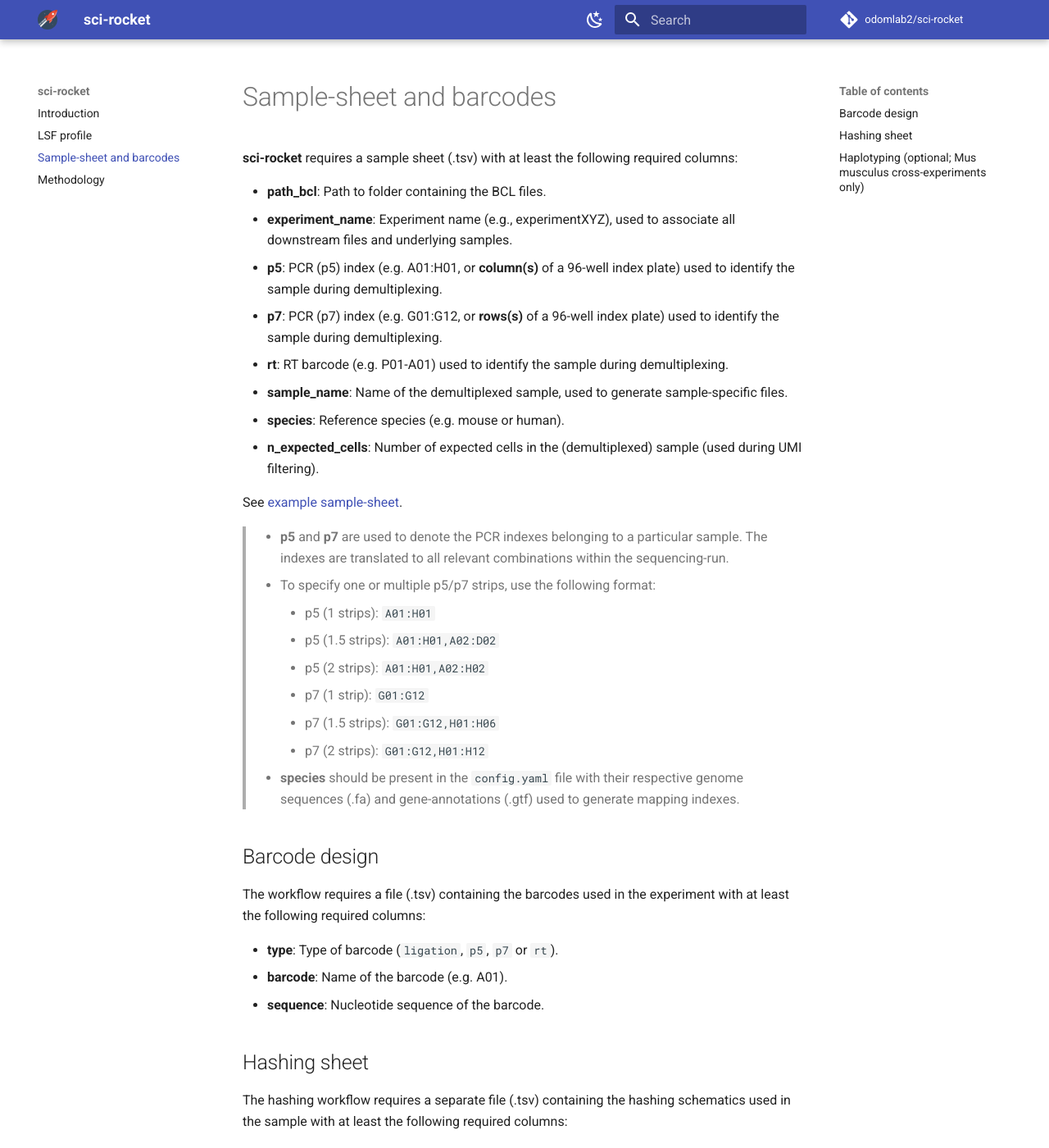
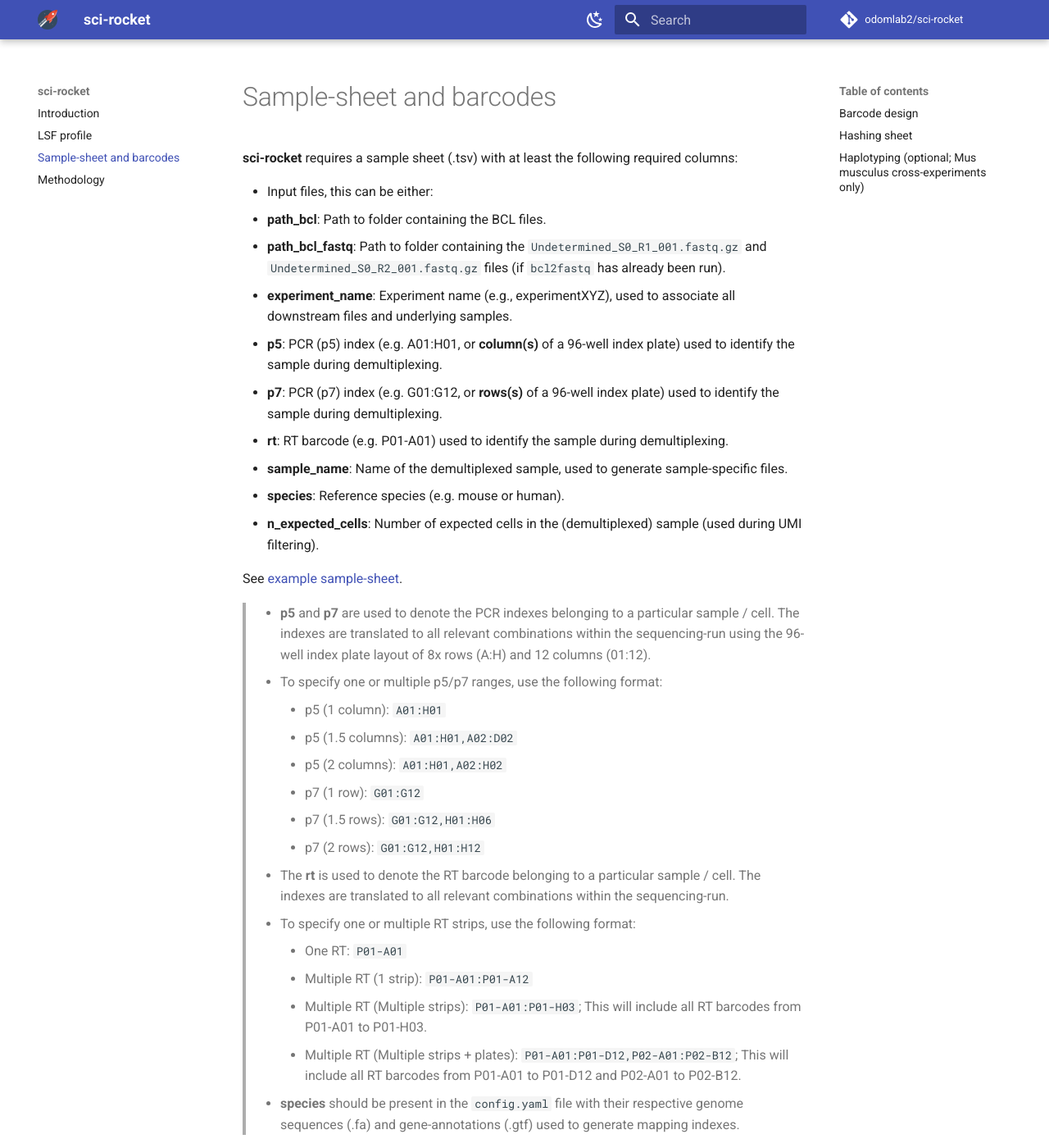
Before and after one commit to odomlab2/sci-rocket, an MkDocs documentation site: the page built from docs/overview_files.md, in a window 1280 px wide and 1400 px high. Shown: the whole window at 82% size. Built offline with MkDocs 1.6.1 and Material for MkDocs 9.7.7, drawn with Linux system fonts in a browser that asks for light colours; comment, search, counter and statistics services are not loaded.

Commit message:
Improved RT matching and path_fastq

```diff
--- a/docs/overview_files.md
+++ b/docs/overview_files.md
@@ -2,7 +2,9 @@
 
 **sci-rocket** requires a sample sheet (.tsv) with at least the following required columns:
 
-- **path_bcl**: Path to folder containing the BCL files.
+- Input files, this can be either:
+  - **path_bcl**: Path to folder containing the BCL files.
+  - **path_bcl_fastq**: Path to folder containing the `Undetermined_S0_R1_001.fastq.gz` and `Undetermined_S0_R2_001.fastq.gz` files (if `bcl2fastq` has already been run).
 - **experiment_name**: Experiment name (e.g., experimentXYZ), used to associate all downstream files and underlying samples.
 - **p5**: PCR (p5) index (e.g. A01:H01, or **column(s)** of a 96-well index plate) used to identify the sample during demultiplexing.
 - **p7**: PCR (p7) index (e.g. G01:G12, or **rows(s)** of a 96-well index plate) used to identify the sample during demultiplexing.
@@ -13,14 +15,20 @@
 
 See [example sample-sheet](https://github.com/odomlab2/sci-rocket/blob/main/workflow/examples/example_samplesheet.tsv).
 
-> - **p5** and **p7** are used to denote the PCR indexes belonging to a particular sample. The indexes are translated to all relevant combinations within the sequencing-run.
->   - To specify one or multiple p5/p7 strips, use the following format:
->     - p5 (1 strips): `A01:H01`
->     - p5 (1.5 strips): `A01:H01,A02:D02`
->     - p5 (2 strips): `A01:H01,A02:H02`
->     - p7 (1 strip): `G01:G12`
->     - p7 (1.5 strips): `G01:G12,H01:H06`
->     - p7 (2 strips): `G01:G12,H01:H12`
+> - **p5** and **p7** are used to denote the PCR indexes belonging to a particular sample / cell. The indexes are translated to all relevant combinations within the sequencing-run using the 96-well index plate layout of 8x rows (A:H) and 12 columns (01:12).
+>   - To specify one or multiple p5/p7 ranges, use the following format:
+>     - p5 (1 column): `A01:H01`
+>     - p5 (1.5 columns): `A01:H01,A02:D02`
+>     - p5 (2 columns): `A01:H01,A02:H02`
+>     - p7 (1 row): `G01:G12`
+>     - p7 (1.5 rows): `G01:G12,H01:H06`
+>     - p7 (2 rows): `G01:G12,H01:H12`
+> - The **rt** is used to denote the RT barcode belonging to a particular sample / cell. The indexes are translated to all relevant combinations within the sequencing-run.
+>   - To specify one or multiple RT strips, use the following format:
+>     - One RT: `P01-A01`
+>     - Multiple RT (1 strip): `P01-A01:P01-A12`
+>     - Multiple RT (Multiple strips): `P01-A01:P01-H03`; This will include all RT barcodes from P01-A01 to P01-H03.
+>     - Multiple RT (Multiple strips + plates): `P01-A01:P01-D12,P02-A01:P02-B12`; This will include all RT barcodes from P01-A01 to P01-D12 and P02-A01 to P02-B12.
 > - **species** should be present in the `config.yaml` file with their respective genome sequences (.fa) and gene-annotations (.gtf) used to generate mapping indexes.
 
 ## Barcode design
```
Also changed, not shown: 6 other files.
